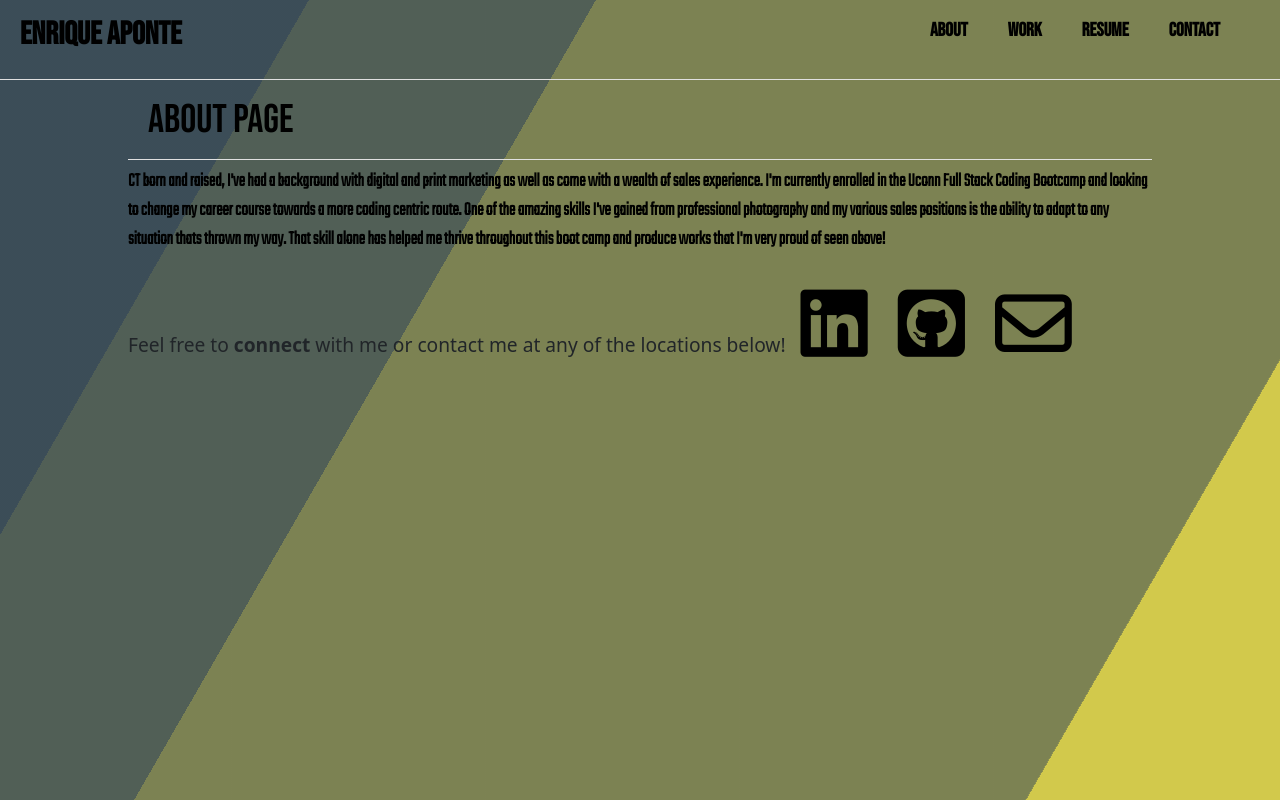
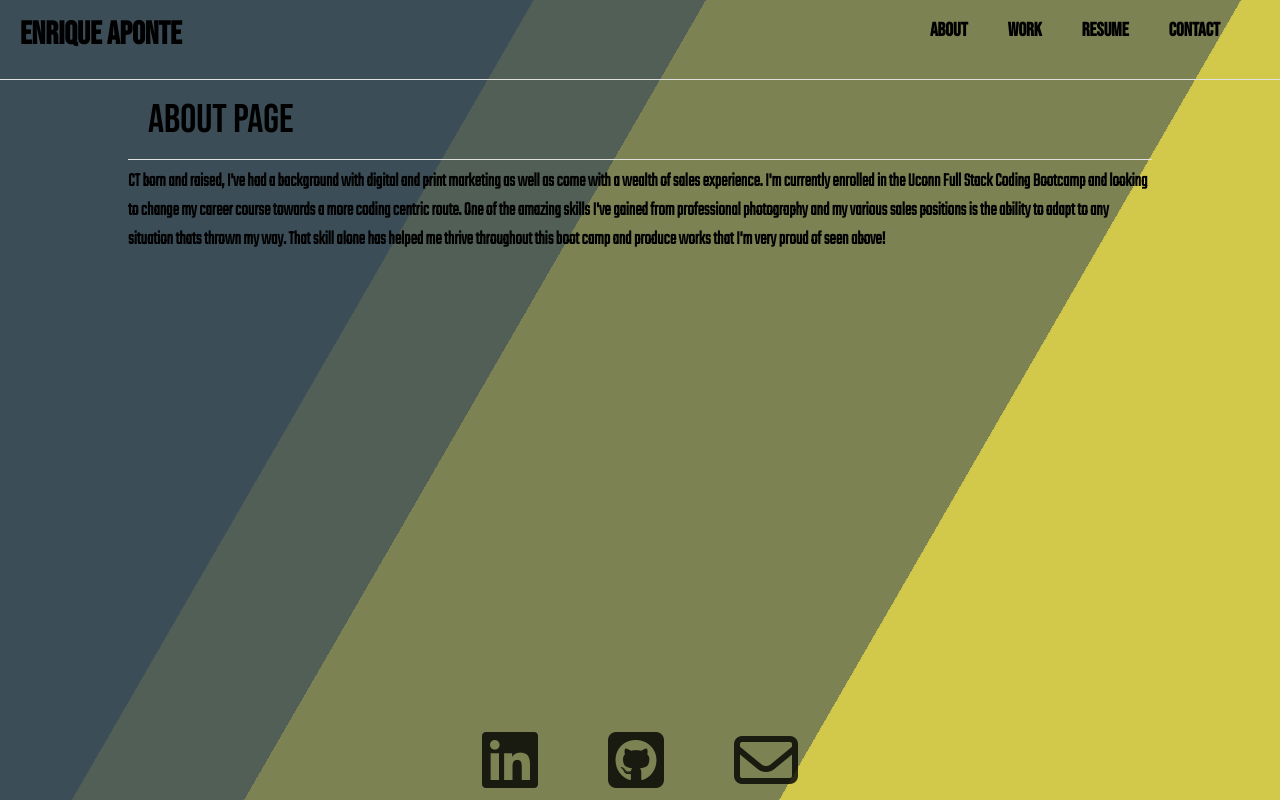
Before and after one commit to Eaponte24/Portfolio-2.0, a React (Create React App) app in the folder react-portfolio/: page / in a window 1280 px wide. Built offline with nearby package versions, Linux system fonts and the light colour scheme.

Commit message:
added footer and slowed down background

```diff
--- /dev/null
+++ b/react-portfolio/src/components/Footer.jsx
@@ -0,0 +1,38 @@
+import React from "react";
+
+const styles = {
+    contactIcns: {
+        color: "#000000",
+        padding: "15px",
+      },
+
+      // footer container to bottom of page
+    connections: {
+        display: "flex",
+        justifyContent: "center",
+        alignItems: "center",
+        padding: "0 20px",
+        height: "80px",
+        position: "fixed",
+        left: "0",
+        bottom: "0",
+        width: "100%",
+        color: "black",
+        textAlign: "center",
+        opacity: "0.8",
+        gap: "40px",
+        },
+
+};
+
+function Footer() {
+	return (
+		<span style={styles.connections}>
+        <a href="https://www.linkedin.com/in/ricky-aponte-29b89050/" target="_blank" rel="noreferrer"><i class="fa-brands fa-linkedin fa-4x" style={styles.contactIcns}></i></a>
+        <a href="https://github.com/Eaponte24?tab=repositories" target="_blank" rel="noreferrer"><i class="fa-brands fa-square-github fa-4x" style={styles.contactIcns}></i></a>
+        <a href="mailto: rickyapontephotography@gmail.com" target="_blank" rel="noreferrer"><i class="fa-regular fa-envelope fa-4x" style={styles.contactIcns}></i></a>
+          </span>
+	);
+}
+
+export default Footer;
--- a/react-portfolio/src/components/PortfolioContainer.jsx
+++ b/react-portfolio/src/components/PortfolioContainer.jsx
@@ -4,6 +4,7 @@ import About from './pages/About';
 import Resume from './pages/Resume';
 import Contact from './pages/Contact';
 import Header from './Header';
+import Footer from './Footer';
 import '../index.css'
 
 export default function PortfolioContainer() {
@@ -36,6 +37,9 @@ export default function PortfolioContainer() {
 			<div>
 				<main>{renderPage()}</main>
 			</div>
+      <div>
+        <Footer />
+      </div>
 		</div>
 	);
 }
--- a/react-portfolio/src/components/pages/About.jsx
+++ b/react-portfolio/src/components/pages/About.jsx
@@ -53,14 +53,6 @@ export default function About() {
         thats thrown my way. That skill alone has helped me thrive throughout
         this boot camp and produce works that I'm very proud of seen above!
       </p>
-      <p style={styles.contact}>
-          Feel free to <strong>connect</strong> with me or contact me at any of the locations below!
-          <span id="connections">
-        <a href="https://www.linkedin.com/in/ricky-aponte-29b89050/" target="_blank" rel="noreferrer"><i class="fa-brands fa-linkedin fa-4x" style={styles.contactIcns}></i></a>
-        <a href="https://github.com/Eaponte24?tab=repositories" target="_blank" rel="noreferrer"><i class="fa-brands fa-square-github fa-4x" style={styles.contactIcns}></i></a>
-        <a href="mailto: rickyapontephotography@gmail.com" target="_blank" rel="noreferrer"><i class="fa-regular fa-envelope fa-4x" style={styles.contactIcns}></i></a>
-          </span>
-        </p>
     </div>
   );
 }
--- a/react-portfolio/src/index.css
+++ b/react-portfolio/src/index.css
@@ -24,9 +24,9 @@
 
 @keyframes slide {
   0% {
-    transform:translateX(-25%);
+    transform:translateX(-15%);
   }
   100% {
-    transform:translateX(25%);
+    transform:translateX(15%);
   }
 }
```
